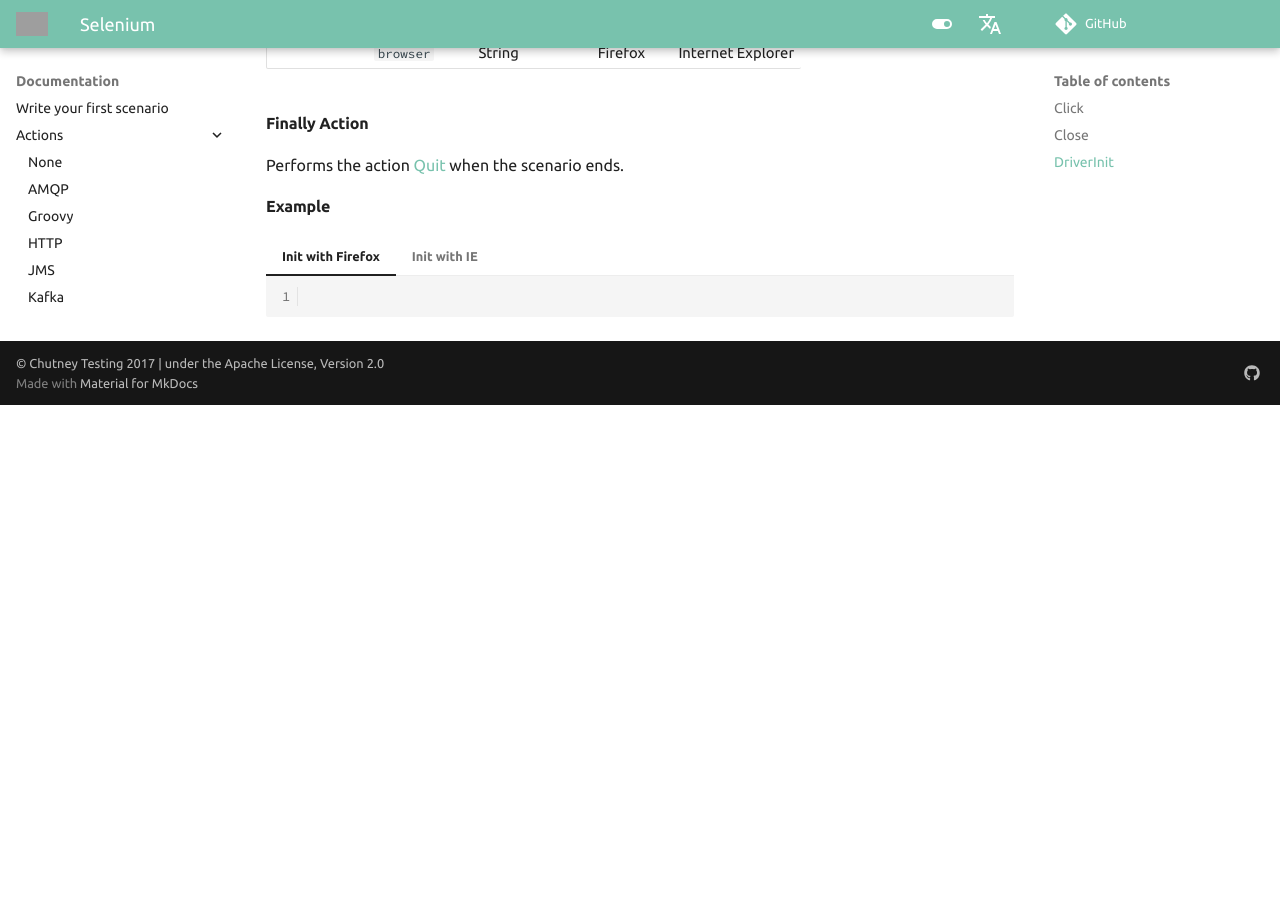
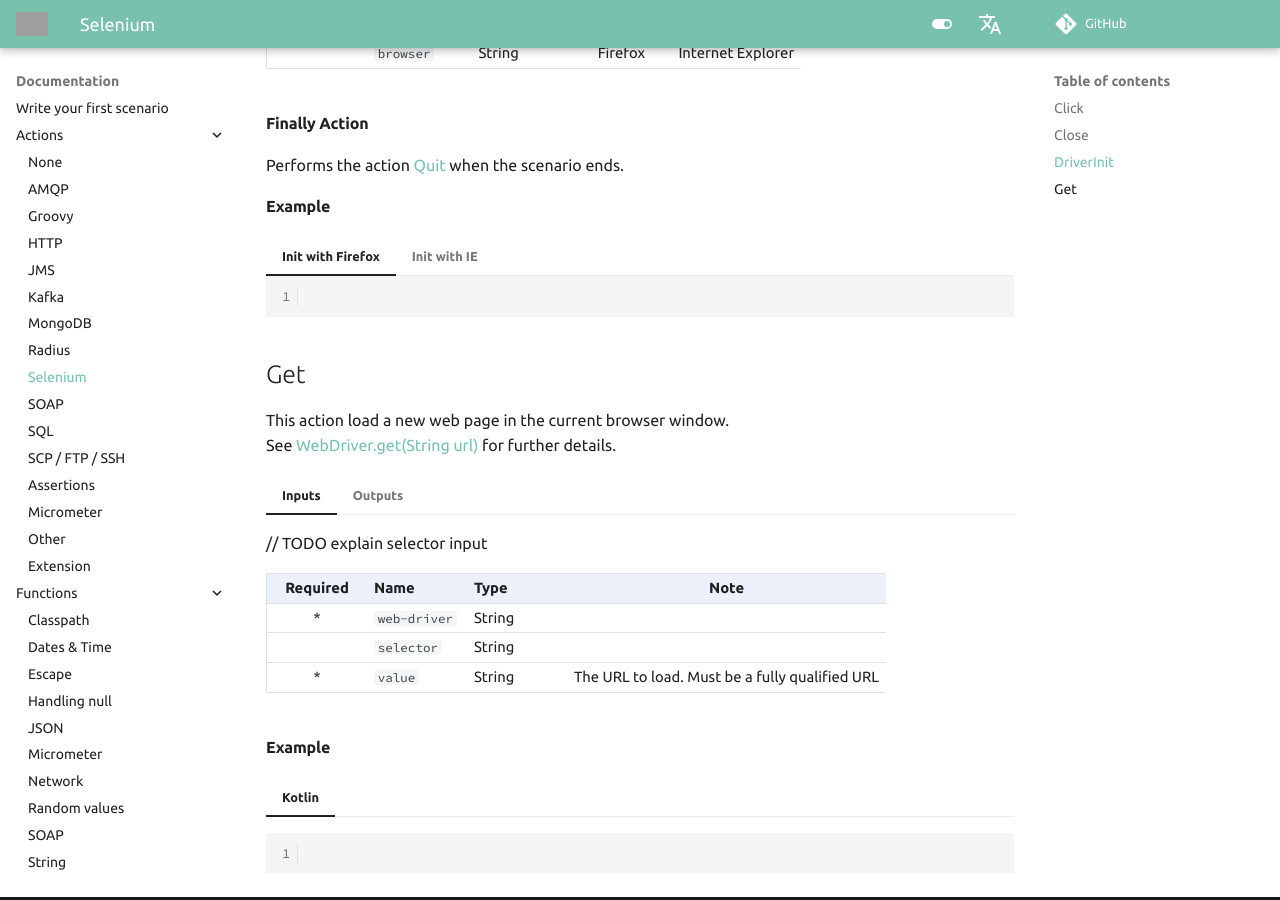
Before and after one commit to chutney-testing/chutney-testing.github.io-legacy, an MkDocs documentation site: the page built from docs/documentation/actions/selenium.md, in a window 1280 px wide and 900 px high, scrolled down 2104 px. Built offline with MkDocs 1.6.1 and Material for MkDocs 9.7.7, drawn with Linux system fonts in a browser that asks for light colours; comment, search, counter and statistics services are not loaded; before the commit the page ends 2509 px from its top, so only the background shows below that; grey boxes are pictures that could not be loaded.

Commit message:
doc: Selenium get

````diff
--- a/docs/documentation/actions/selenium.md
+++ b/docs/documentation/actions/selenium.md
@@ -116,3 +116,34 @@
 
     ``` kotlin
     ```
+
+
+# Get
+
+This action load a new web page in the current browser window.
+See [WebDriver.get(String url)](https://www.selenium.dev/selenium/docs/api/java/org/openqa/selenium/WebDriver.html#get(java.lang.String)){:target="_blank"} for further details.
+
+
+=== "Inputs"
+
+    // TODO explain selector input
+
+    | Required | Name         | Type    | Note                                           |
+    |:--------:|:-------------|:--------|:----------------------------------------------:|
+    |    *     | `web-driver` | String  |                                                |
+    |          | `selector`   | String  |                                                |
+    |    *     | `value`      | String  | The URL to load. Must be a fully qualified URL |
+
+=== "Outputs"
+
+    |     Name    | Type   | Note                                                                                                                                                                                                                                                                    |
+    |:-----------:|:-------|-------------------------------------------------------------------------------------------------------------------------------------------------------------------------------------------------------------------------------------------------------------------------|
+    | `outputGet` | String | This value can be used to switch to this window using action [SwitchTo](#switch-to).<br> See [WebDriver.getWindowHandle()](https://www.selenium.dev/selenium/docs/api/java/org/openqa/selenium/WebDriver.html#getWindowHandle()){:target="_blank"} for further details. |
+
+
+
+### Example
+
+=== "Kotlin"
+``` kotlin
+```
````
